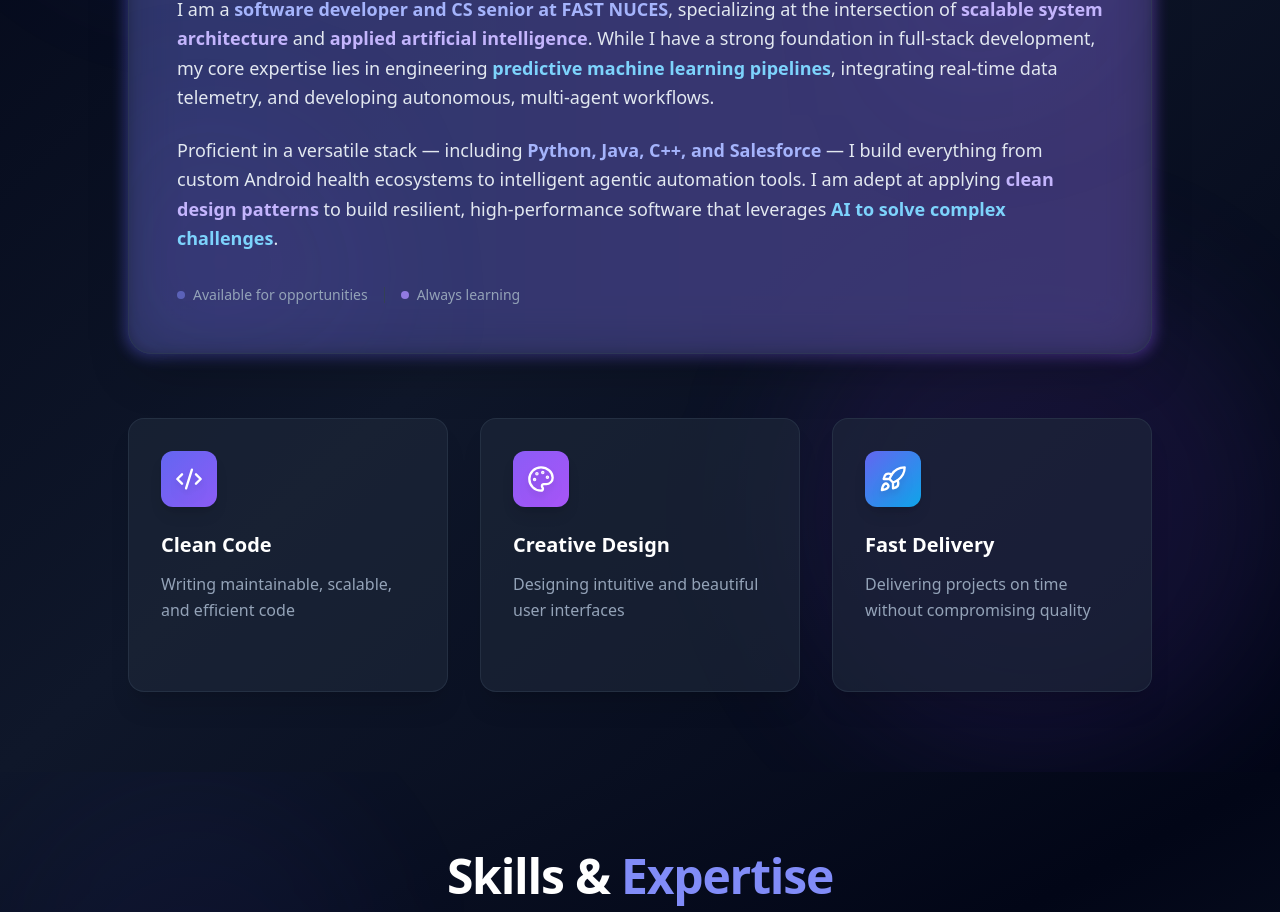
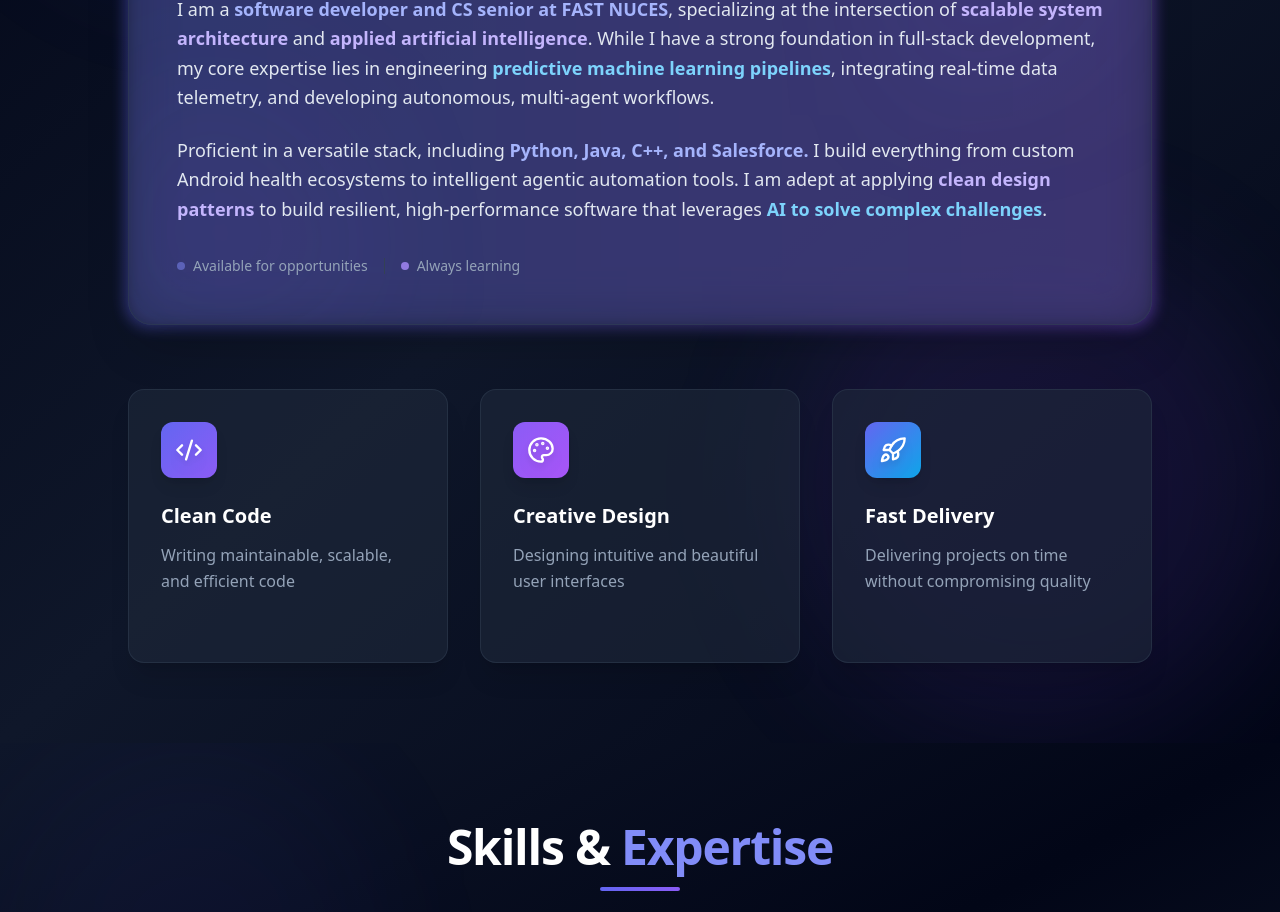
Before and after one commit to zohaybhassan/Portfolio, a React (Vite) app: page / in a window 1280 px wide. Shown: the part 1210-2122 px from the top of the page. Built offline with nearby package versions, Linux system fonts and the light colour scheme.

Commit message:
content: refine About Me bio phrasing

```diff
--- a/src/components/About.tsx
+++ b/src/components/About.tsx
@@ -69,7 +69,7 @@ export default function About() {
                   and developing autonomous, multi-agent workflows.
                 </p>
                 <p className="text-lg text-slate-200 leading-relaxed">
-                  Proficient in a versatile stack — including <span className="font-semibold text-indigo-300">Python, Java, C++, and Salesforce</span> — I build everything from
+                  Proficient in a versatile stack, including <span className="font-semibold text-indigo-300">Python, Java, C++, and Salesforce.</span> I build everything from
                   custom Android health ecosystems to intelligent agentic automation tools. I am adept at applying
                   <span className="font-semibold text-violet-300"> clean design patterns</span> to build resilient, high-performance software that leverages
                   <span className="font-semibold text-sky-300"> AI to solve complex challenges</span>.
```
